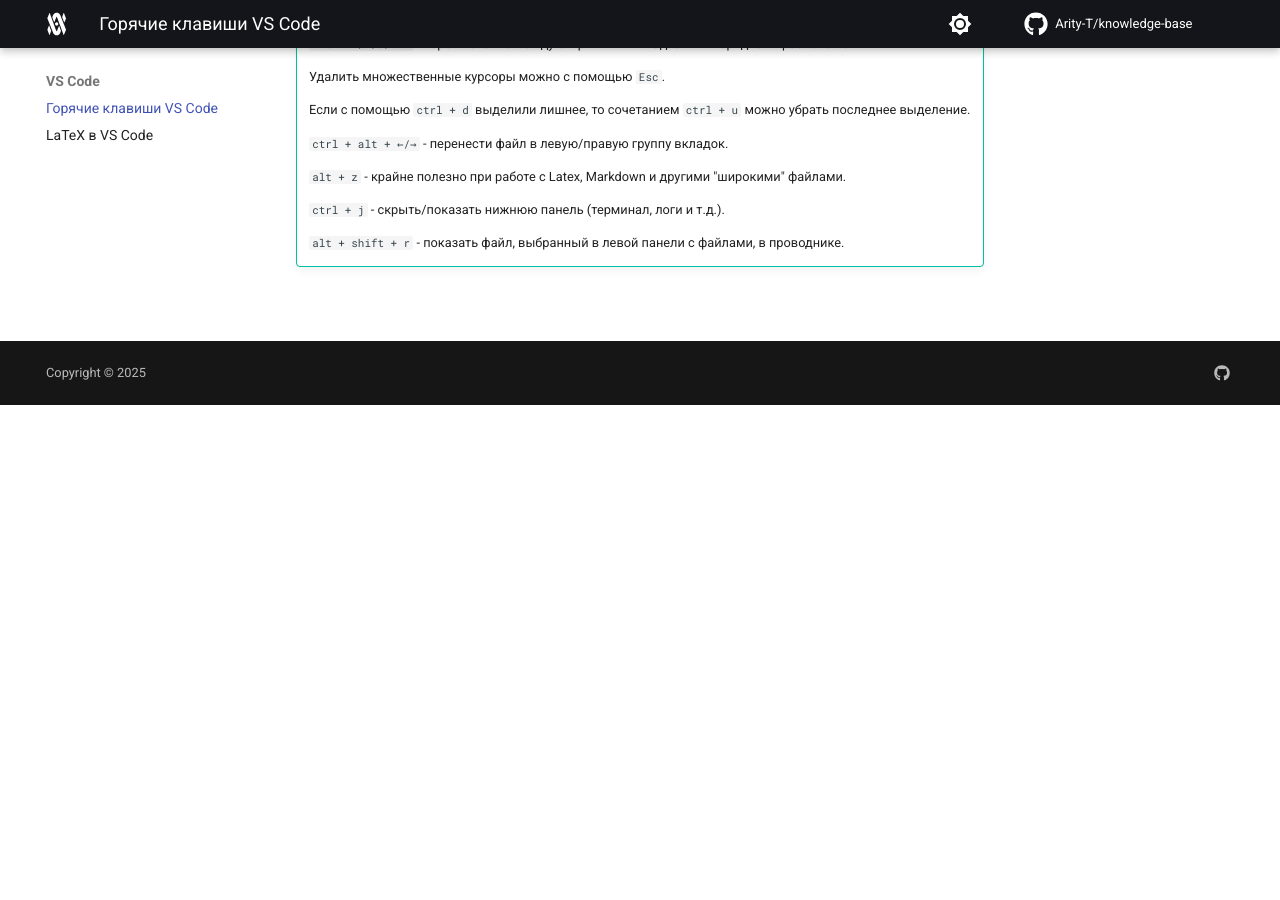
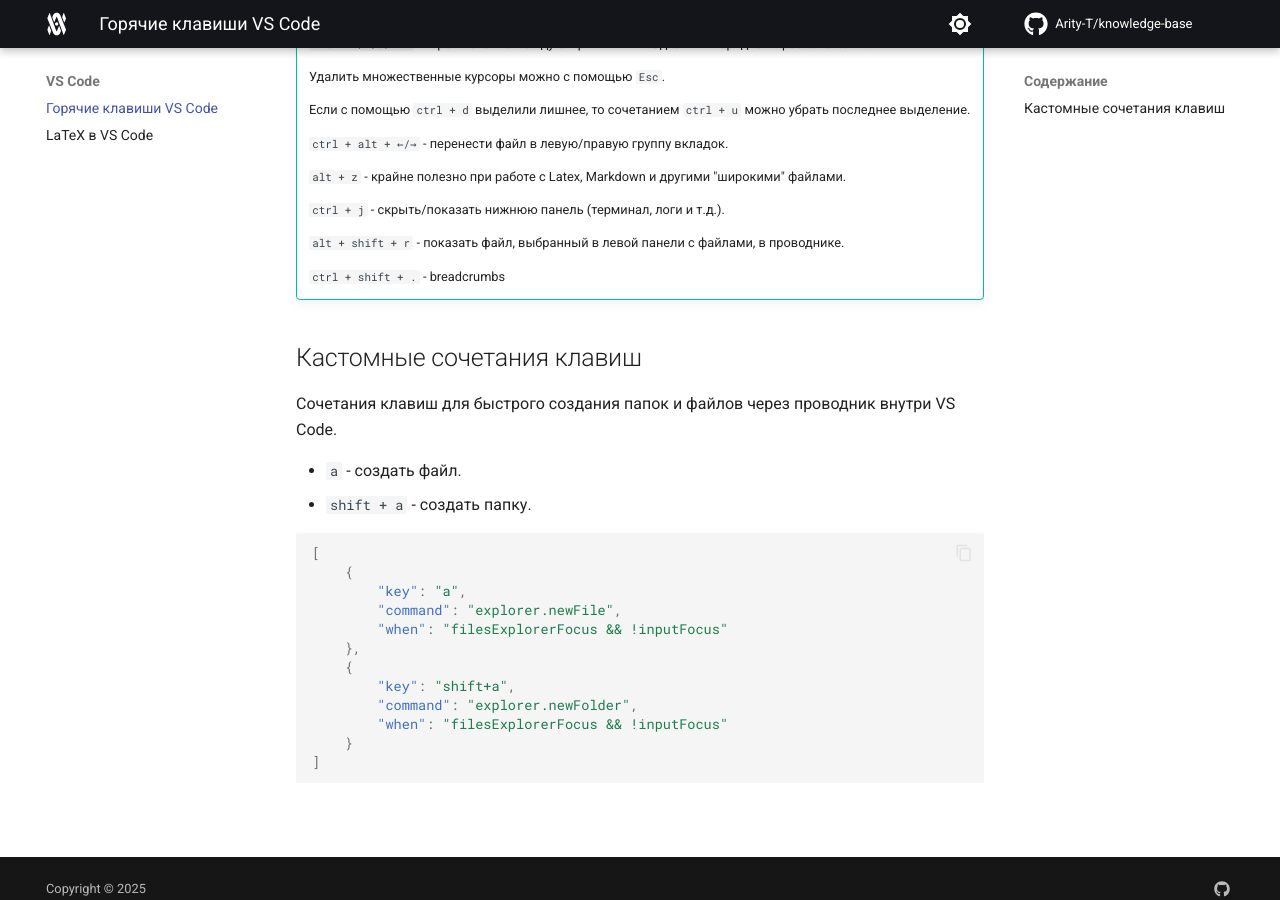
Before and after one commit to Arity-T/knowledge-base, an MkDocs documentation site: the page built from docs/VS-Code/hotkeys.md, in a window 1280 px wide and 900 px high, scrolled down 1055 px. Built offline with MkDocs 1.6.1 and Material for MkDocs 9.7.7, drawn with Linux system fonts in a browser that asks for light colours; comment, search, counter and statistics services are not loaded; before the commit the page ends 1460 px from its top, so only the background shows below that.

Commit message:
VS Code Сочетания клавиш для создания и удаления папок

````diff
--- a/docs/VS-Code/hotkeys.md
+++ b/docs/VS-Code/hotkeys.md
@@ -26,3 +26,27 @@
     `ctrl + j` - скрыть/показать нижнюю панель (терминал, логи и т.д.).
 
     `alt + shift + r` - показать файл, выбранный в левой панели с файлами, в проводнике.
+
+    `ctrl + shift + .` - breadcrumbs
+
+## Кастомные сочетания клавиш
+
+Сочетания клавиш для быстрого создания папок и файлов через проводник внутри VS Code.
+
+- `a` - создать файл.
+- `shift + a` - создать папку.
+
+```json
+[
+    {
+        "key": "a",
+        "command": "explorer.newFile",
+        "when": "filesExplorerFocus && !inputFocus"
+    },
+    {
+        "key": "shift+a",
+        "command": "explorer.newFolder",
+        "when": "filesExplorerFocus && !inputFocus"
+    }
+]
+```
````
